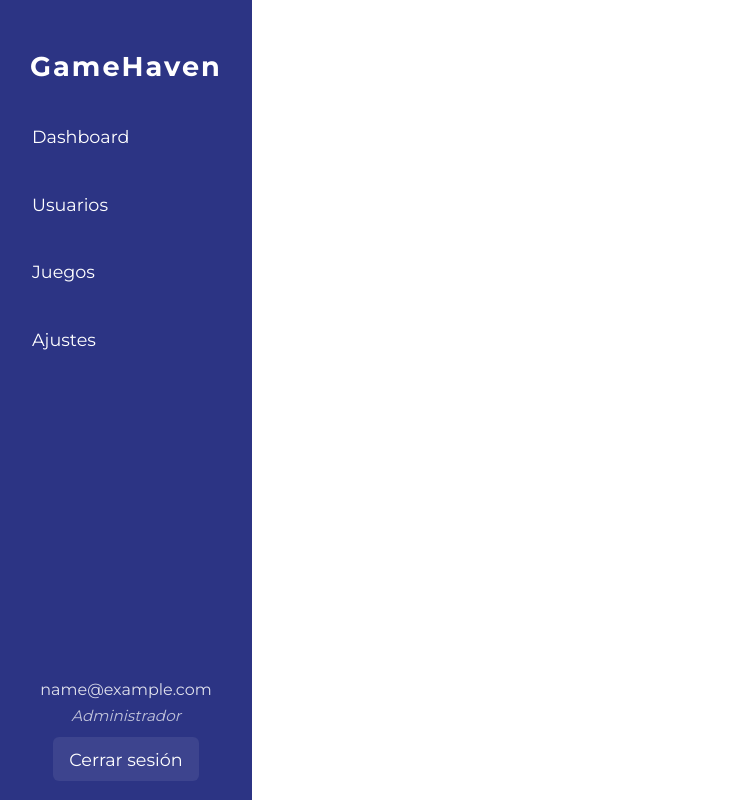
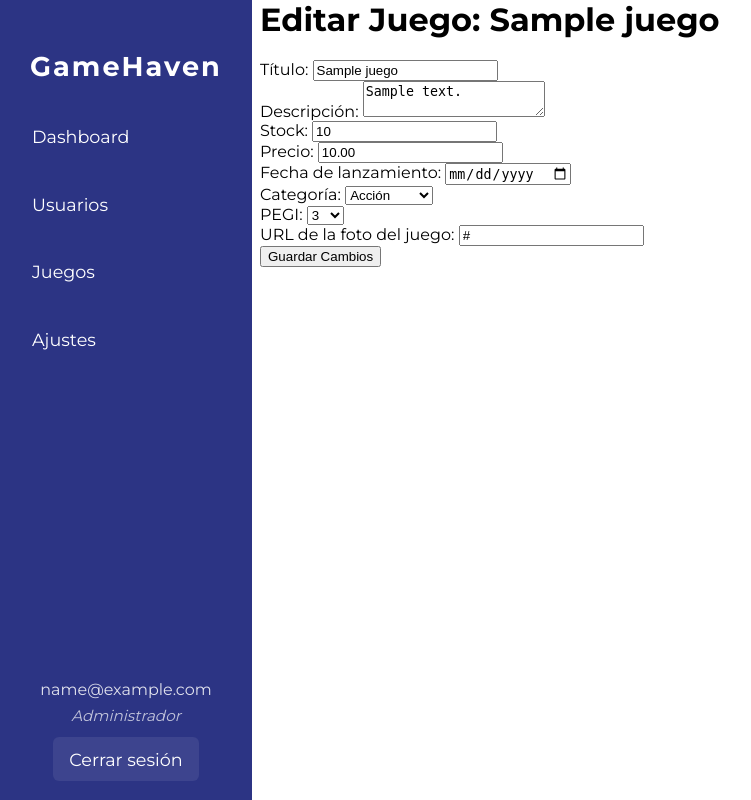
Before and after one commit to erreyesjoel/GameHaven, a Django app: page /juegos/editar/1/ in a window 1280 px wide. Shown: the whole page, without its empty margins (0-751 px from the left). Run offline with Django 5.2, Linux system fonts and the light colour scheme; a user stored in the database is signed in; tables that the repository leaves empty hold one stand-in row (values such as "Sample post").

Commit message:
logica para mostrar el formulario para editar por id en el formulario html

```diff
--- /dev/null
+++ b/backend/backend_django/backend/static/scss/_formularios.scss
@@ -0,0 +1 @@
+@use 'variables' as vars;
--- a/backend/backend_django/backend/static/scss/_main.scss
+++ b/backend/backend_django/backend/static/scss/_main.scss
@@ -7,5 +7,6 @@
 @use 'global'; // archivo de estilos globales, como body (espacios arriba, etc)
 @use 'juegos';
 @use 'tablas';
+@use 'formularios';
 @use 'components/modales';
 @import url('https://fonts.googleapis.com/css2?family=Montserrat:wght@400;700&display=swap');
--- a/backend/backend_django/backend/templates/admin/editarJuego.html
+++ b/backend/backend_django/backend/templates/admin/editarJuego.html
@@ -1,3 +1,57 @@
 {% include 'components/header/header.html' %}
 {% load static %}
 <link rel="stylesheet" href="{% static 'css/main.css' %}">
+<div class="main-content">
+<form class="edit-game-form" method="POST" action="">
+  {% csrf_token %}
+  <h1>Editar Juego: {{ juego.titulo }}</h1>
+  <div class="form-group">
+    <label for="titulo">Título:</label>
+    <input type="text" id="titulo" name="titulo" value="{{ juego.titulo }}" required>
+  </div>
+  <div class="form-group">
+    <label for="descripcion">Descripción:</label>
+    <textarea id="descripcion" name="descripcion" required>{{ juego.descripcion }}</textarea>
+  </div>
+  <div class="form-group">
+    <label for="stock">Stock:</label>
+    <input type="number" id="stock" name="stock" value="{{ juego.stock }}" required>
+  </div>
+  <div class="form-group">
+    <label for="precio">Precio:</label>
+    <input type="number" id="precio" name="precio" value="{{ juego.precio }}" required>
+  </div>
+  <div class="form-group">
+    <label for="fecha_lanzamiento">Fecha de lanzamiento:</label>
+    <input type="date" id="fecha_lanzamiento" name="fecha_lanzamiento" value="{{ juego.fecha_lanzamiento }}" required>
+  </div>
+  <div class="form-group">
+    <label for="categoria">Categoría:</label>
+    <select id="categoria" name="categoria" required>
+      <option value="ACCION" {% if juego.categoria == 'ACCION' %}selected{% endif %}>Acción</option>
+      <option value="AVENTURA" {% if juego.categoria == 'AVENTURA' %}selected{% endif %}>Aventura</option>
+      <option value="DEPORTES" {% if juego.categoria == 'DEPORTES' %}selected{% endif %}>Deportes</option>
+      <option value="ESTRATEGIA" {% if juego.categoria == 'ESTRATEGIA' %}selected{% endif %}>Estrategia</option>
+      <option value="ROL" {% if juego.categoria == 'ROL' %}selected{% endif %}>Rol</option>
+      <option value="SIMULACION" {% if juego.categoria == 'SIMULACION' %}selected{% endif %}>Simulación</option>
+      <option value="PUZZLE" {% if juego.categoria == 'PUZZLE' %}selected{% endif %}>Puzzle</option>
+    </select>
+  </div>
+  <div class="form-group">
+    <label for="pegi">PEGI:</label>
+    <select id="pegi" name="pegi" required>
+      <option value="3" {% if juego.pegi == 3 %}selected{% endif %}>3</option>
+      <option value="7" {% if juego.pegi == 7 %}selected{% endif %}>7</option>
+      <option value="12" {% if juego.pegi == 12 %}selected{% endif %}>12</option>
+      <option value="16" {% if juego.pegi == 16 %}selected{% endif %}>16</option>
+      <option value="18" {% if juego.pegi == 18 %}selected{% endif %}>18</option>
+    </select>
+  </div>
+  <div class="form-group">
+    <label for="foto_juego_url">URL de la foto del juego:</label>
+    {% with foto=juego.fotos_juegos_set.first %}
+      <input type="url" id="foto_juego_url" name="foto_juego_url" value="{% if foto %}{{ foto.url }}{% endif %}">
+    {% endwith %}
+  </div>
+  <button type="submit" class="btn-submit">Guardar Cambios</button>
+</form>
```
